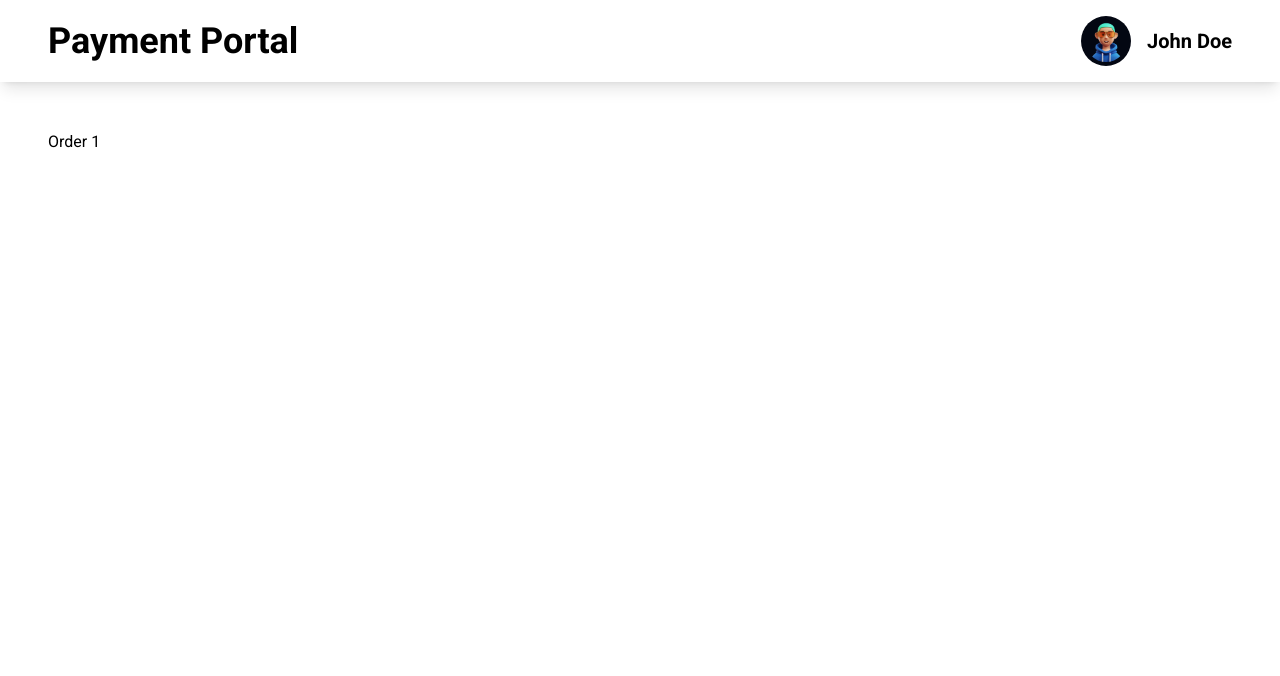
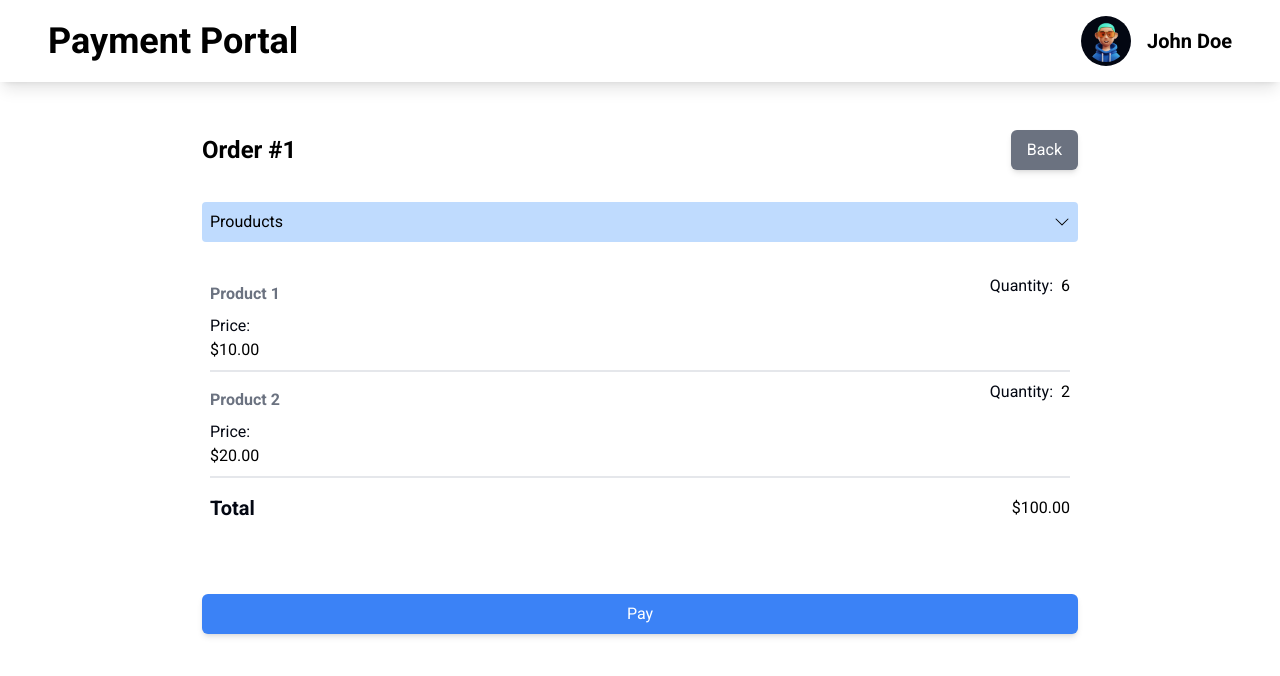
Before and after one commit to KhallilB/payment-portal, a Next.js app: page /order/1 in a window 1280 px wide. Shown: the top 676 px of the page. Built offline with nearby package versions, Linux system fonts and the light colour scheme.

Commit message:
add order details

```diff
--- a/package.json
+++ b/package.json
@@ -9,6 +9,7 @@
     "lint": "next lint"
   },
   "dependencies": {
+    "@headlessui/react": "^1.7.17",
     "@stripe/react-stripe-js": "^2.3.1",
     "@stripe/stripe-js": "^2.1.7",
     "clsx": "^2.0.0",
--- a/src/app/order/[id]/page.tsx
+++ b/src/app/order/[id]/page.tsx
@@ -1,3 +1,5 @@
+import OrderDetailsTemplate from '@/modules/orders/templates/orderDetailsTemplate'
+
 interface Props {
   params: {
     id: string
@@ -5,9 +7,5 @@ interface Props {
 }
 
 export default function Order({ params }: Props) {
-  return (
-    <div className="container mx-auto p-6">
-      <h1>Order {params.id}</h1>
-    </div>
-  )
+  return <OrderDetailsTemplate params={params} />
 }
--- /dev/null
+++ b/src/modules/orders/components/orderDetails.tsx
@@ -0,0 +1,79 @@
+import { Disclosure, Transition } from '@headlessui/react'
+import clsx from 'clsx'
+import { Order } from '@/lib/types'
+
+export default function OrderDetails({ order }: { order: Order }) {
+  const formatPrice = (price: number) => {
+    return new Intl.NumberFormat('en-US', {
+      style: 'currency',
+      currency: 'USD',
+    }).format(price)
+  }
+  return (
+    <div className="my-8 flex flex-col justify-start">
+      <Disclosure defaultOpen={true}>
+        {({ open }) => (
+          <>
+            <Disclosure.Button className="flex justify-between rounded bg-blue-200 p-2">
+              <h3>Prouducts</h3>
+              <svg
+                xmlns="http://www.w3.org/2000/svg"
+                width="16"
+                height="16"
+                fill="#000000"
+                viewBox="0 0 16 16"
+                className={clsx('mt-1 transform transition-transform', {
+                  'rotate-90': open,
+                })}
+              >
+                <path
+                  fill-rule="evenodd"
+                  d="M4.646 1.646a.5.5 0 0 1 .708 0l6 6a.5.5 0 0 1 0 .708l-6 6a.5.5 0 0 1-.708-.708L10.293 8 4.646 2.354a.5.5 0 0 1 0-.708z"
+                />
+              </svg>
+            </Disclosure.Button>
+            <Transition
+              show={open}
+              enter="transition-opacity duration-300"
+              enterFrom="opacity-0"
+              enterTo="opacity-100"
+              leave="transition-opacity duration-150"
+              leaveFrom="opacity-100"
+              leaveTo="opacity-0"
+            >
+              <Disclosure.Panel className="px-2 py-6">
+                {order.products.map((product) => (
+                  <div
+                    key={product.id}
+                    className="flex flex-row justify-between border-b-2 border-gray-200 py-2"
+                  >
+                    <div className="flex flex-col">
+                      <span className="text-md py-2 font-bold text-gray-500">
+                        {product.name}
+                      </span>
+                      <div className="flex flex-col">
+                        <span className="mr-2 text-gray-950">Price:</span>
+                        <span>{formatPrice(product.price)}</span>
+                      </div>
+                    </div>
+                    <div>
+                      <span className="mr-2 text-gray-950">Quantity:</span>
+                      <span>{product.quantity}</span>
+                    </div>
+                  </div>
+                ))}
+
+                <div className="flex flex-row items-center justify-between py-2">
+                  <span className="py-2 text-xl font-bold text-gray-950">
+                    Total
+                  </span>
+                  <span>{formatPrice(order.total)}</span>
+                </div>
+              </Disclosure.Panel>
+            </Transition>
+          </>
+        )}
+      </Disclosure>
+    </div>
+  )
+}
--- /dev/null
+++ b/src/modules/orders/templates/orderDetailsTemplate.tsx
@@ -0,0 +1,44 @@
+'use client'
+import { useState } from 'react'
+import { useRouter } from 'next/navigation'
+
+import OrderDetails from '@/modules/orders/components/orderDetails'
+import Button from '@/modules/common/button'
+
+import { Orders } from '@/lib/config/orders'
+
+interface Props {
+  params: {
+    id: string
+  }
+}
+
+export default function OrderDetailsTemplate({ params }: Props) {
+  const [order, setOrder] = useState(Orders.find((o) => o.id === params.id))
+
+  const router = useRouter()
+
+  return (
+    <div className="container mx-auto w-9/12 p-6">
+      <div className="flex flex-row items-center justify-between">
+        <h2 className="text-2xl font-bold">Order #{params.id}</h2>
+        <div>
+          <Button variant="secondary" onClick={() => router.back()}>
+            Back
+          </Button>
+        </div>
+      </div>
+
+      <OrderDetails order={order!} />
+
+      <div className='my-4'>
+        <Button
+          variant="primary"
+          onClick={() => router.push(`/order/${params.id}/pay`)}
+        >
+          Pay
+        </Button>
+      </div>
+    </div>
+  )
+}
--- a/src/modules/orders/templates/payOrderTemplate.tsx
+++ b/src/modules/orders/templates/payOrderTemplate.tsx
@@ -9,6 +9,7 @@ import WirePayment from '@/modules/orders/components/wirePayment'
 import Button from '@/modules/common/button'
 
 import { Orders } from '@/lib/config/orders'
+import OrderDetails from '../components/orderDetails'
 
 interface Props {
   params: {
@@ -29,7 +30,7 @@ export default function PayOrderTemplate({ params }: Props) {
   }, [order])
 
   return (
-    <div className="container mx-auto p-6">
+    <div className="container mx-auto lg:w-9/12 lg:p-6">
       <div className="flex w-full flex-row items-center justify-between">
         <h2 className="text-2xl">Pay Order #{params.id}</h2>
         <div>
@@ -39,7 +40,9 @@ export default function PayOrderTemplate({ params }: Props) {
         </div>
       </div>
 
-      <div className="my-8">
+      <OrderDetails order={order!} />
+
+      <div className="my-4">
         <h2 className="my-4 text-xl font-bold">Choose a payment type</h2>
         <div className="flex h-16 w-full flex-row justify-start">
           <PaymentTab
```
Also changed, not shown: 1 other file (tests, documents, lock files or other folders).
